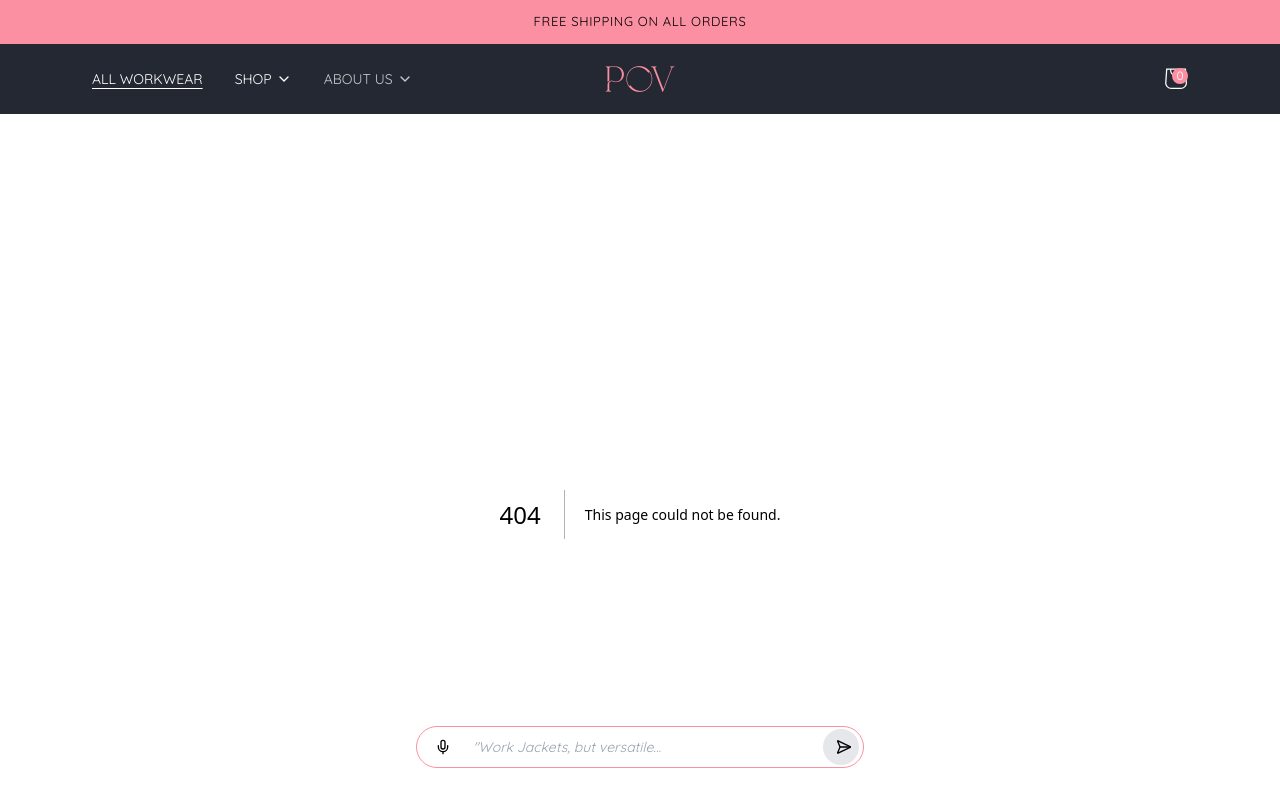
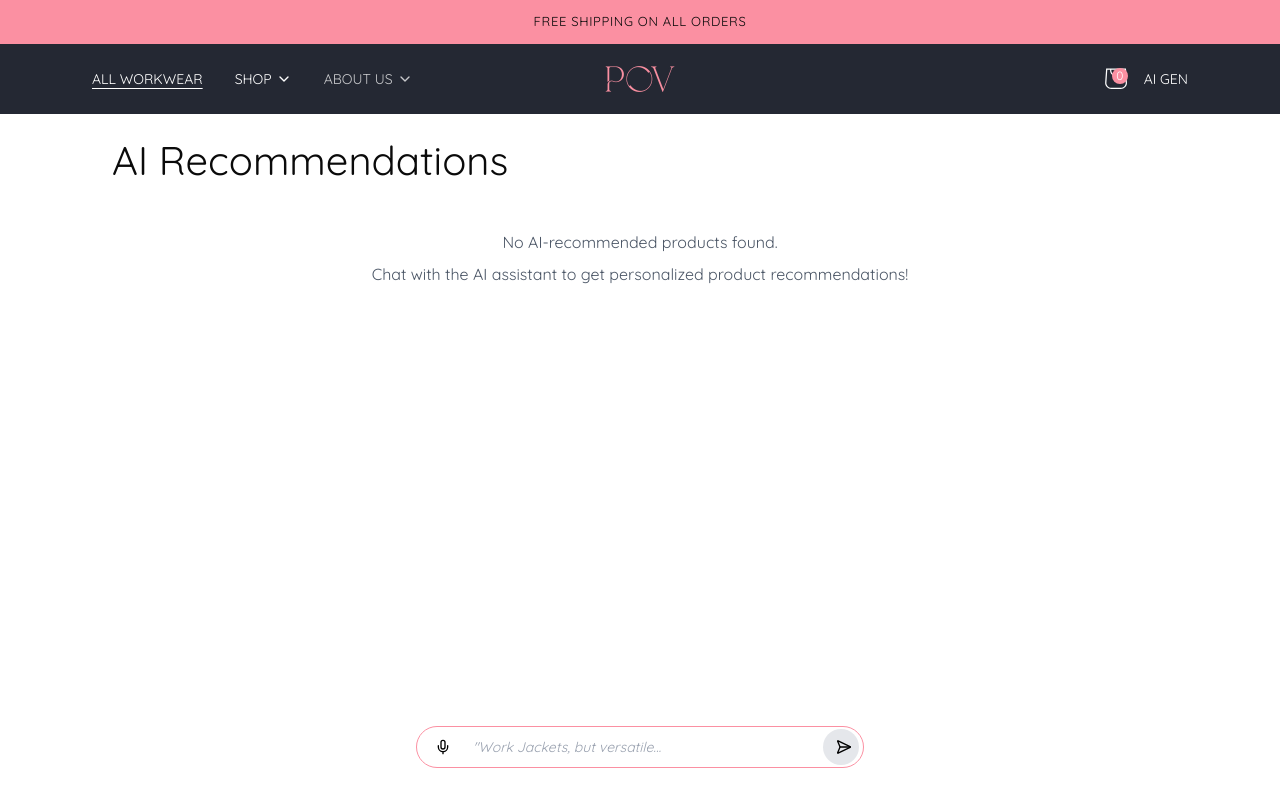
Before and after one commit to 01adv/pov-shopify, a Next.js app: page /ai-curation in a window 1280 px wide. Before the commit this address had no page. Shown: the top 806 px of the page. Built offline with nearby package versions, Linux system fonts and the light colour scheme.

Commit message:
rendering ai recommended products

```diff
--- /dev/null
+++ b/app/ai-curation/page.tsx
@@ -0,0 +1,56 @@
+"use client";
+
+import { useEffect, useState } from "react";
+import { ProductCard } from "@/components/ProductCard"; // Adjust the import path based on your file structure
+import { Product } from "@/lib/extractedProductsForPopup"; // Adjust the import path to match your Product type definition
+
+export default function AIRecommendedProductsPage() {
+    const [recommendedProducts, setRecommendedProducts] = useState<Product[]>([]);
+    const [isLoading, setIsLoading] = useState(true);
+
+    // Fetch recommended products from session storage on mount
+    useEffect(() => {
+        const storedProducts = sessionStorage.getItem("aiRecommendedProducts");
+        if (storedProducts) {
+            try {
+                const parsedProducts: Product[] = JSON.parse(storedProducts);
+                setRecommendedProducts(parsedProducts);
+            } catch (error) {
+                console.error("Failed to parse recommended products from session storage", error);
+                setRecommendedProducts([]);
+            }
+        }
+        setIsLoading(false);
+    }, []);
+
+    return (
+        <div className="flex min-h-screen flex-col relative">
+            <main className="flex-1">
+                <div className="mx-auto max-w-6xl px-4 sm:px-12 xl:px-12">
+                    <div className="space-y-5 md:mt-4 pb-6 md:pb-8 xl:pb-10 ">
+                        <h1 className="text-[30px] md:text-[40px]">AI Recommendations</h1>
+                    </div>
+
+                    {isLoading ? (
+                        <div className="text-center text-gray-600">
+                            <p>Loading recommended products...</p>
+                        </div>
+                    ) : recommendedProducts.length > 0 ? (
+                        <div className="grid grid-cols-1 sm:grid-cols-2 md:grid-cols-3 lg:grid-cols-4 gap-6">
+                            {recommendedProducts.map((product) => (
+                                <ProductCard key={product.id} product={product} />
+                            ))}
+                        </div>
+                    ) : (
+                        <div className="text-center text-gray-600">
+                            <p>No AI-recommended products found.</p>
+                            <p className="mt-2">
+                                Chat with the AI assistant to get personalized product recommendations!
+                            </p>
+                        </div>
+                    )}
+                </div>
+            </main>
+        </div>
+    );
+}
--- a/components/Header.tsx
+++ b/components/Header.tsx
@@ -178,7 +178,19 @@ const Header = () => {
                             </span>
                         </div>
                         {/* <div className="text-white" onClick={handleSwitchToText}><Text /></div> */}
+                        <div className="group relative">
+                            <Link
+                                href="/ai-curation"
+                            >
+                                <button
+                                    className="flex items-center gap-1 text-sm text-white"
+                                >
+                                    <span className="uppercase hover:underline hover:underline-offset-4 flex items-center">Ai gen</span>
+                                </button>
+                            </Link>
+                        </div>
                     </div>
+
                 </div>
                 {(isShopOpen || isAboutOpen) && (
                     <div
```
